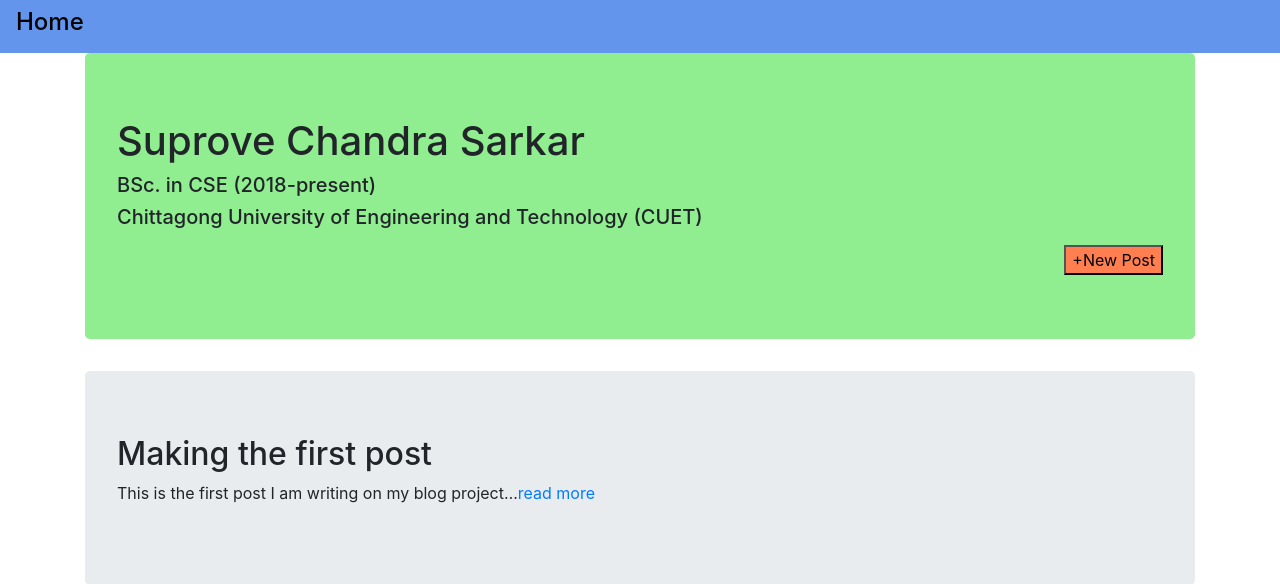
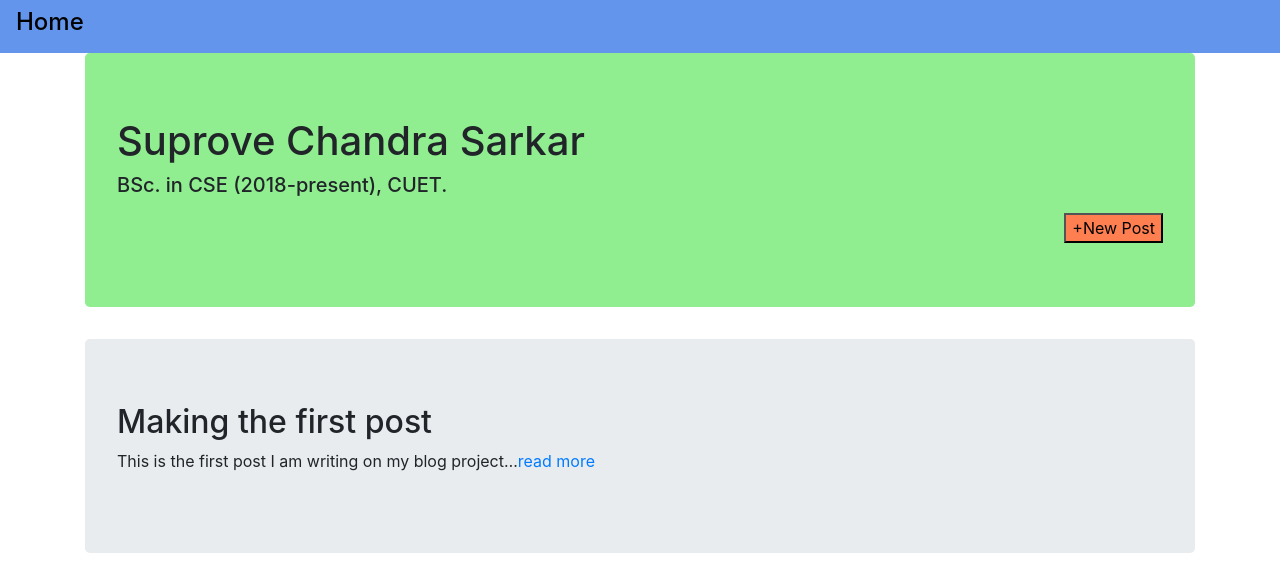
Before and after one commit to Suprove-99/my_blog, a Django app: page / in a window 1280 px wide. Shown: the top 584 px of the page. Run offline with Django 3.2, Linux system fonts and the light colour scheme; data comes from the database, SQL or seed files in the repository; some libraries are stand-ins or nearby versions.

Commit message:
Update home.html

```diff
--- a/templates/home.html
+++ b/templates/home.html
@@ -10,8 +10,9 @@
 
     <header>
         <div class="jumbotron">
-            <h1>Suprove Chandra Sarkar<br><h5>BSc. in CSE (2018-present)</h5><h5>
-                Chittagong University of Engineering and Technology (CUET)</h5></h1>
+            <h1>Suprove Chandra Sarkar
+                <h5>BSc. in CSE (2018-present), CUET.</h5>
+            </h1>
             <div style="text-align: right; margin-top: 1rem">
                 <a href="{% url 'create_post' %}">
                     <button style="background: coral">+New Post</button>
```
